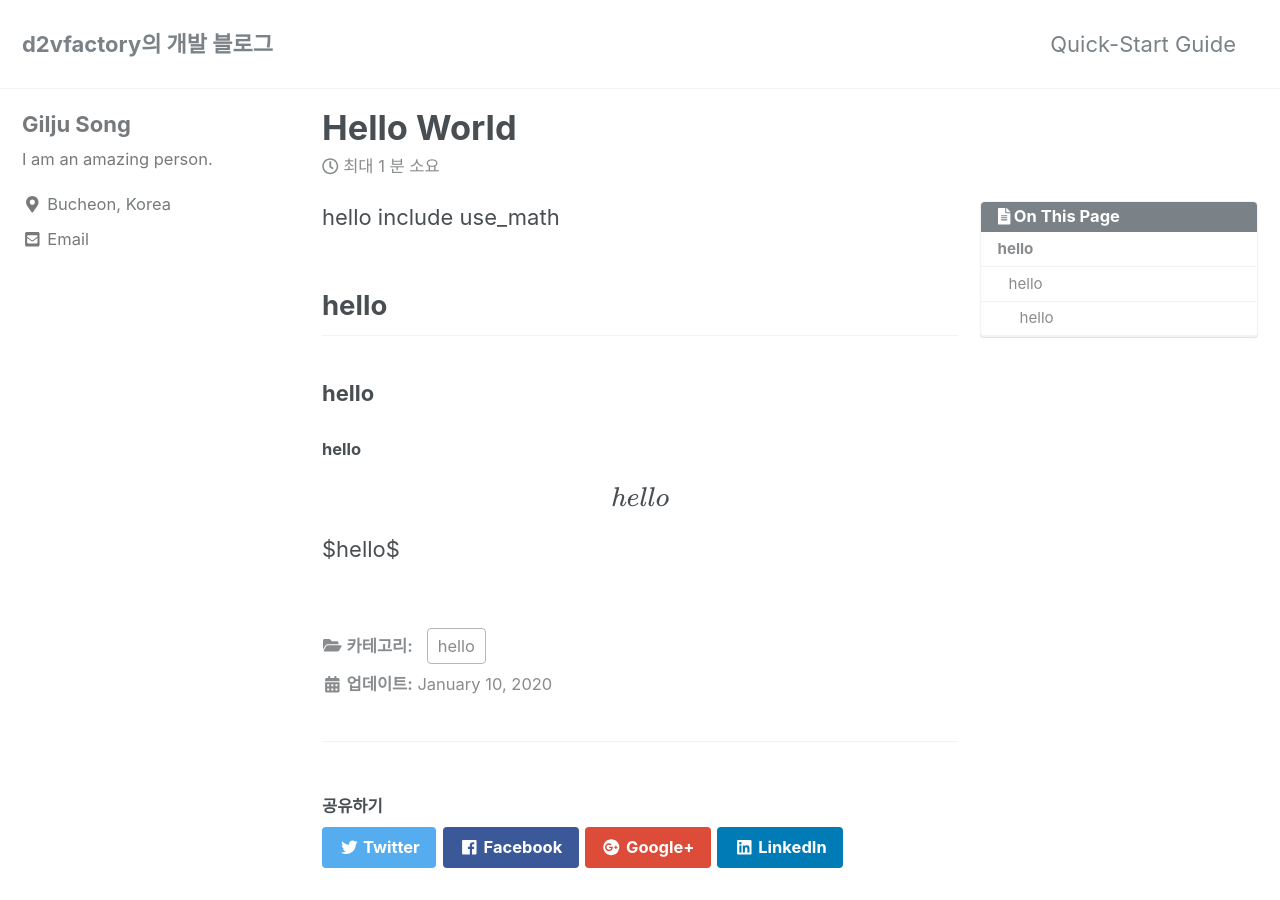
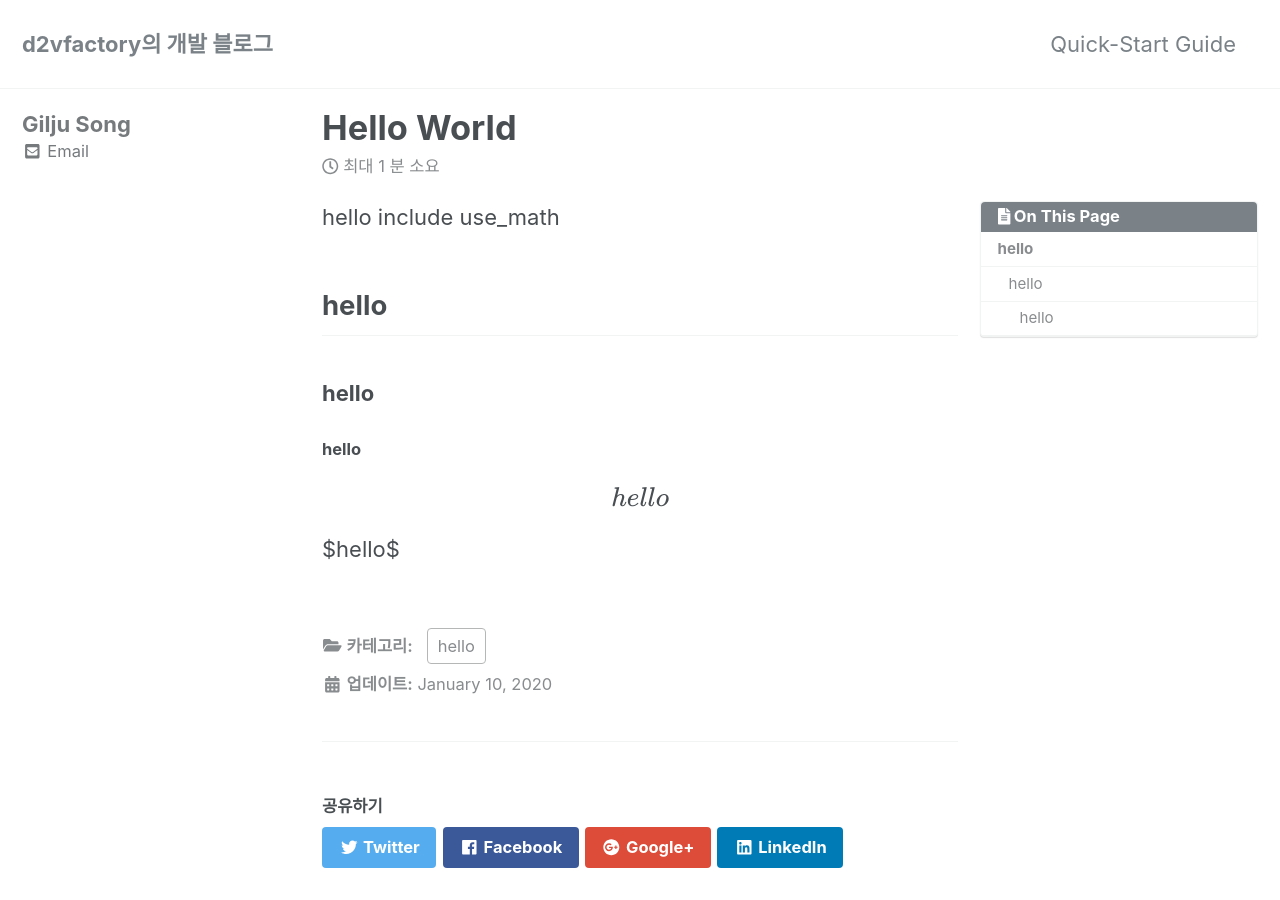
Before and after one commit to d2vfactory/d2vfactory.github.io, a Jekyll site: the page built from _posts/2020-01-10-hello.md, in a window 1280 px wide and 900 px high. Built offline with Jekyll 4.4.1, drawn with Linux system fonts in a browser that asks for light colours; nearby versions of some CDN libraries; formulas are drawn with MathJax 3.

Commit message:
bio, location 제거

```diff
--- a/_config.yml
+++ b/_config.yml
@@ -102,8 +102,8 @@ analytics:
 author:
   name             : "Gilju Song"
   avatar           : # path of avatar image, e.g. "/assets/images/bio-photo.jpg"
-  bio              : "I am an amazing person."
-  location         : "Bucheon, Korea"
+  bio              : # "I am an amazing person."
+  location         : # "Bucheon, Korea"
   email            :
   links:
     - label: "Email"
```
